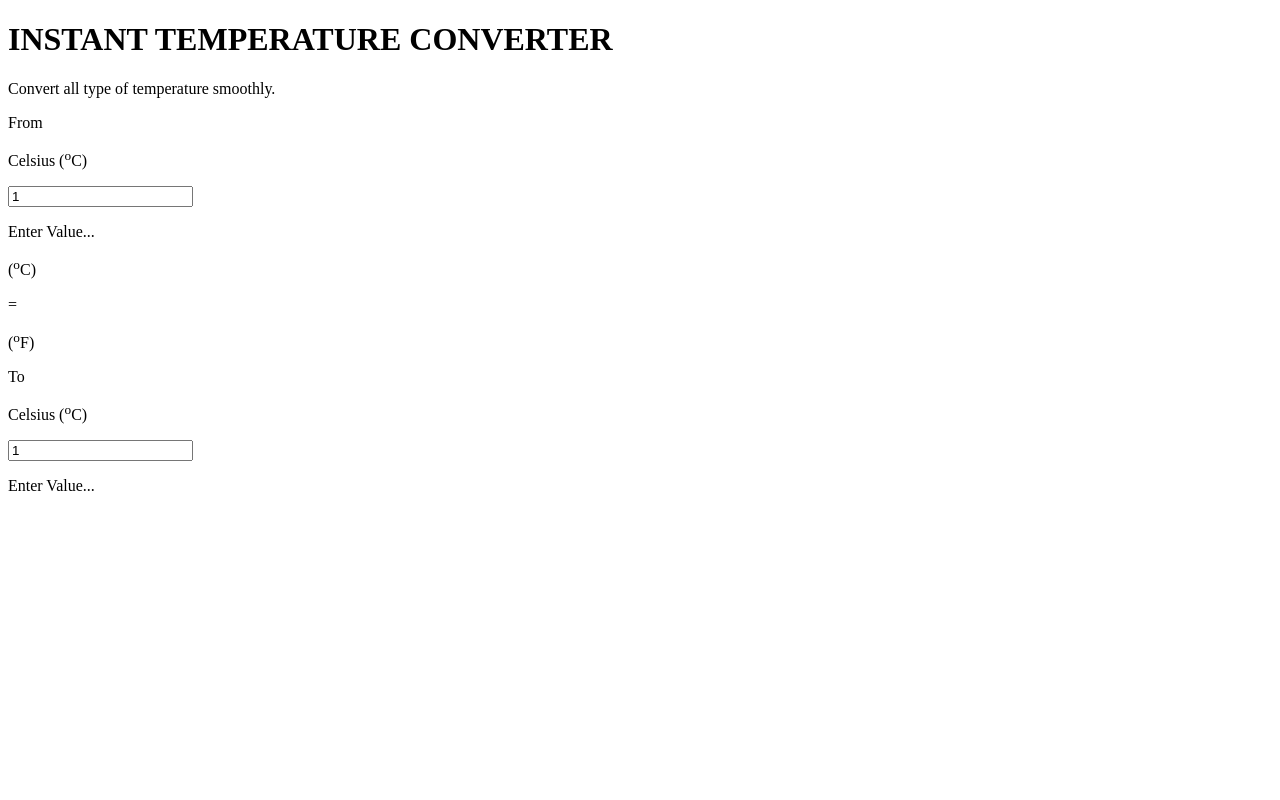
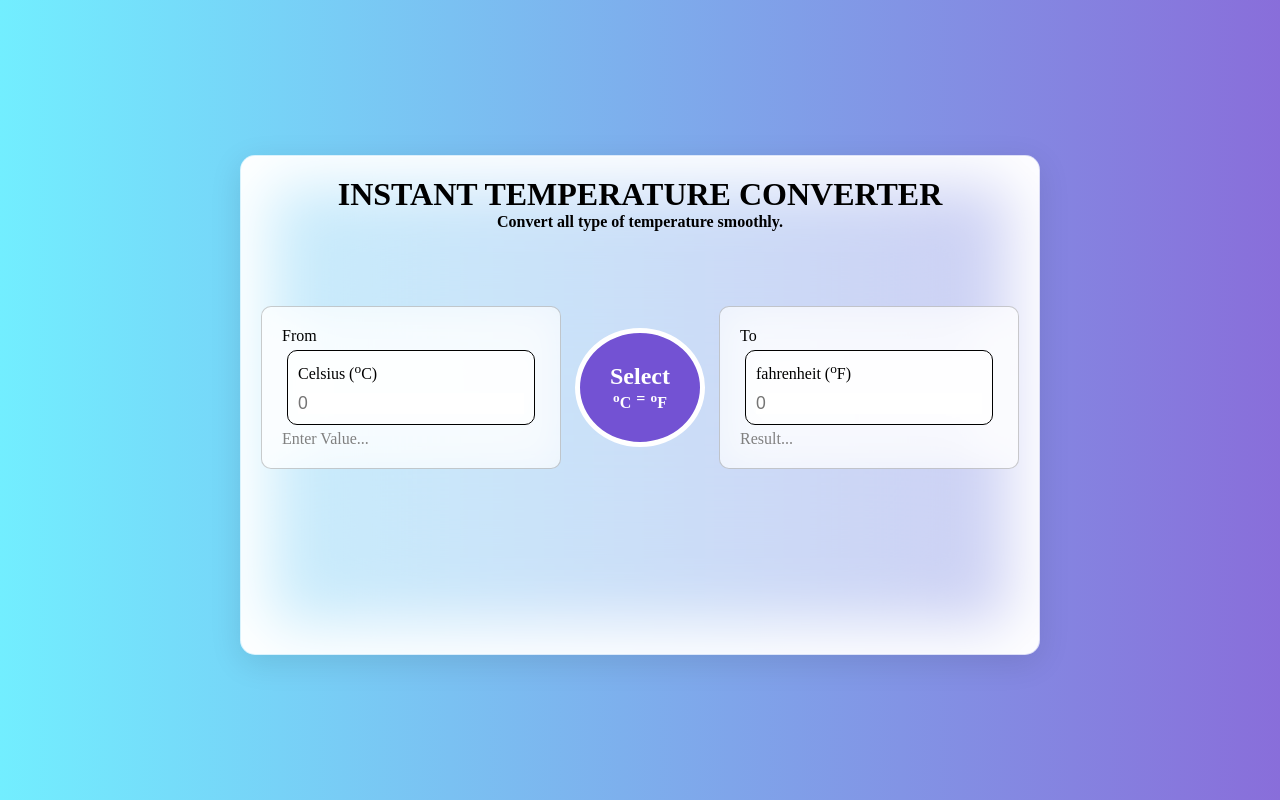
Before and after one commit to harikrishnan-11/Temperature-Converter, a plain HTML site: page index.html in a window 1280 px wide. Drawn offline with Linux system fonts and the light colour scheme.

Commit message:
c to f completed

```diff
--- a/index.html
+++ b/index.html
@@ -5,17 +5,19 @@
     <meta charset="UTF-8">
     <meta name="viewport" content="width=device-width, initial-scale=1.0">
     <title>Temprature convertor</title>
+    <link rel="stylesheet" href="style.css">
 </head>
 
 <body>
     <div class="wrapper">
-
-        <h1> INSTANT TEMPERATURE CONVERTER</h1>
-        <p>Convert all type of temperature smoothly.</p>
+        <div class="head">
+            <h1> INSTANT TEMPERATURE CONVERTER</h1>
+            <p>Convert all type of temperature smoothly.</p>
+        </div>
 
         <div class="container">
 
-            <div class="left">
+            <div class="box">
 
                 <p>From</p>
 
@@ -23,31 +25,37 @@
 
                     <p id="from">Celsius (<sup>o</sup>C)</p>
 
-                    <input type="number" id="input" value="1" class="input">
+                    <input type="number" id="input" value="" class="input" placeholder="0 " maxlength="10" >
 
-                    <p class="placeHolder">Enter Value...</p>
 
                 </div>
+                <p class="placeHolder">Enter Value...</p>
 
             </div>
 
             <div class="center">
-                <p id="From"> (<sup>o</sup>C) </p> <span> = </span> <p id="To"> (<sup>o</sup>F)</p>
+                <div >Select</div>
+                <div class="menu">
+
+
+                    <p id="From"> <sup>o</sup>C </p> <span> = </span>
+                    <p id="To"> <sup>o</sup>F</p>
+                </div>
             </div>
 
-            <div class="right">
+            <div class="box">
 
                 <p>To</p>
 
                 <div class="inner-box">
 
-                    <p id="To">Celsius (<sup>o</sup>C)</p>
+                    <p id="To">fahrenheit (<sup>o</sup>F)</p>
 
-                    <input type="number" id="input" value="1" class="input">
+                    <input type="text" id="output" value="" class="input" placeholder="0" readonly>
 
-                    <p class="placeHolder">Enter Value...</p>
 
                 </div>
+                <p class="placeHolder" >Result...</p>
 
             </div>
         </div>
@@ -55,7 +63,7 @@
     </div>
 
 
-
+    <script src="script.js"></script>
 </body>
 
 </html>
--- /dev/null
+++ b/script.js
@@ -0,0 +1,35 @@
+const boxes = document.querySelectorAll(".box");
+
+boxes.forEach(box=>{
+    box.addEventListener('click',()=>{
+
+    //remove active from all the boxes
+    boxes.forEach(item => {
+        item.classList.remove("active")
+    });
+
+// add active which one is select.
+
+box.classList.add("active")
+
+    })
+})
+
+document.querySelectorAll('.box').forEach(card=>{
+    card.addEventListener("click",()=>{
+        card.querySelector("input").focus();
+    })
+})
+
+
+function fera(){
+
+    let cels = Number(document.getElementById("input").value)
+
+    let fahrenheit = (cels * 9/5 )+32;
+    document.getElementById("output").value = fahrenheit.toFixed(3);
+
+
+}
+
+document.getElementById("input").addEventListener("input",fera);
--- /dev/null
+++ b/style.css
@@ -0,0 +1,169 @@
+*{
+    padding: 0;
+    margin: 0;
+    box-sizing: border-box;
+}
+body{
+    display: flex;
+    height: 100vh;
+    justify-content: center;
+    align-items: center;
+background: #7352D3;
+background: linear-gradient(270deg, #7252d3d6, #72EEFF);;
+}
+.wrapper{
+    background: rgba(255, 255, 255, 0.6);
+  backdrop-filter: blur(100px);
+  -webkit-backdrop-filter: blur(50px);
+  border-radius: 15px;
+  border: 1px solid rgba(255, 255, 255, 0.3);
+  box-shadow:
+    0 8px 32px rgba(0, 0, 0, 0.1),
+    inset 0 1px 0 rgba(255, 255, 255, 0.5),
+    inset 0 -1px 0 rgba(255, 255, 255, 0.1),
+    inset 0 0 60px 30px rgba(255, 255, 255, 3);
+  position: relative;
+  overflow: hidden;
+
+  padding: 20px 10px;
+  margin-top: 10px;
+  width: 800px;
+  height: 500px;
+  display: flex;
+  flex-direction: column;
+  justify-content: flex-start;
+  align-items: center;
+  gap: 50px;
+}
+.head{
+    text-align: center;
+    margin-bottom: 20px;
+    font-weight: 600;
+}
+.container{
+    width: 100%;
+    padding: 0 10px;
+    margin: 5px;
+    display: flex;
+    justify-content: space-between;
+    align-items: center;
+}
+.box {
+    font-size: 16px;
+    padding: 20px;
+    border-radius: 10px;
+    border: 1px solid rgba(0, 0, 0, 0.2);
+    background: rgba(255, 255, 255, 0.6);
+    backdrop-filter: blur(20px);
+    position: relative;
+}
+
+/* Gradient border */
+.box::before {
+    content: "";
+    position: absolute;
+    inset: -2px;
+    border-radius: 12px;
+
+    background: linear-gradient(190deg, rgba(0, 0, 255, 0.553), rgba(128, 0, 128, 0.732), rgb(81, 130, 235));
+
+    /* Cut out the middle */
+    -webkit-mask:
+        linear-gradient(#fff 0 0) content-box,
+        linear-gradient(#fff 0 0);
+
+    -webkit-mask-composite: xor;
+    mask-composite: exclude;
+
+    padding: 2px;
+
+    opacity: 0;
+    transition: opacity 0.5s ease;
+
+    pointer-events: none;
+}
+
+/* Show only gradient border */
+.box:hover::before {
+    opacity: 1;
+}
+.box.active::before{
+    opacity: 1;
+}
+.inner-box{
+    margin: 5px;
+    padding: 10px;
+    border: 1px solid black;
+    display: flex;
+    flex-direction: column;
+    justify-content: flex-start;
+    gap: 10px;
+    border-radius: 10px;
+     background: rgba(255, 255, 255, 0.6);
+    backdrop-filter: blur(20px);
+    position: relative;
+}
+
+.inner-box::before{
+ content: "";
+    position: absolute;
+    inset: -2px;
+    border-radius: 12px;
+
+    background: linear-gradient(190deg, rgba(0, 0, 255, 0.553), rgba(128, 0, 128, 0.732), rgb(81, 130, 235));
+
+    /* Cut out the middle */
+    -webkit-mask:
+        linear-gradient(#fff 0 0) content-box,
+        linear-gradient(#fff 0 0);
+
+    -webkit-mask-composite: xor;
+    mask-composite: exclude;
+
+    padding: 2px;
+
+    opacity: 0;
+    transition: opacity 0.5s ease;
+
+    pointer-events: none;
+}
+.box:hover .inner-box::before {
+    opacity: 1;
+}
+.box.active::before{
+    opacity: 1;
+}
+
+input{
+    border: none;
+    font-size: 1.1rem;
+    outline: none;
+    box-shadow: none;
+}
+.center{
+    padding: 30px 30px;
+    background-color: #7352D3;
+    border-radius: 50%;
+    display: flex;
+    flex-direction: column;
+    justify-content: center;
+    align-items: center;
+    border: 5px white solid;
+    font-size: 1.5rem;
+    color: white;
+    font-weight: 600;
+    cursor: pointer;
+}
+.menu{
+    display: flex;
+    gap: 5px;
+    font-size: 1rem;
+}
+.placeHolder{
+    color: hsl(0, 0%, 50%);
+}
+input[type="number"]::-webkit-inner-spin-button,
+input[type="number"]::-webkit-outer-spin-button{
+    -webkit-appearance: none;
+    margin: 0;
+}
```
Also changed, not shown: sample out/Screenshot From 2026-08-10 23-06-49.png (added), 2 other files.
